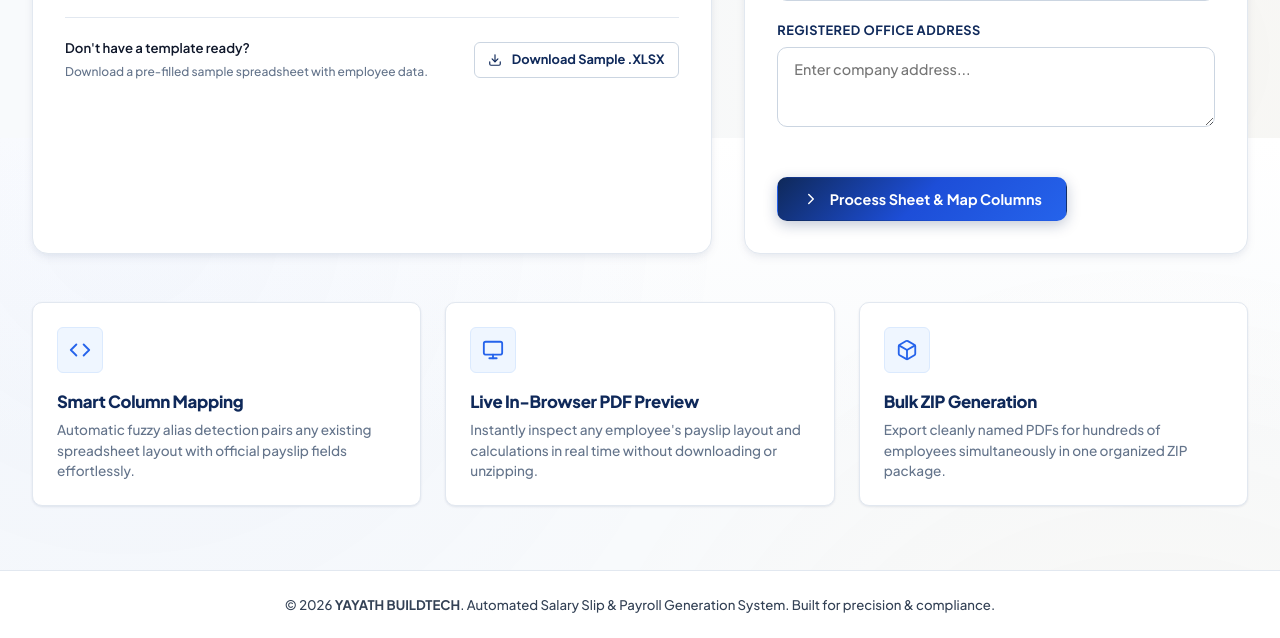
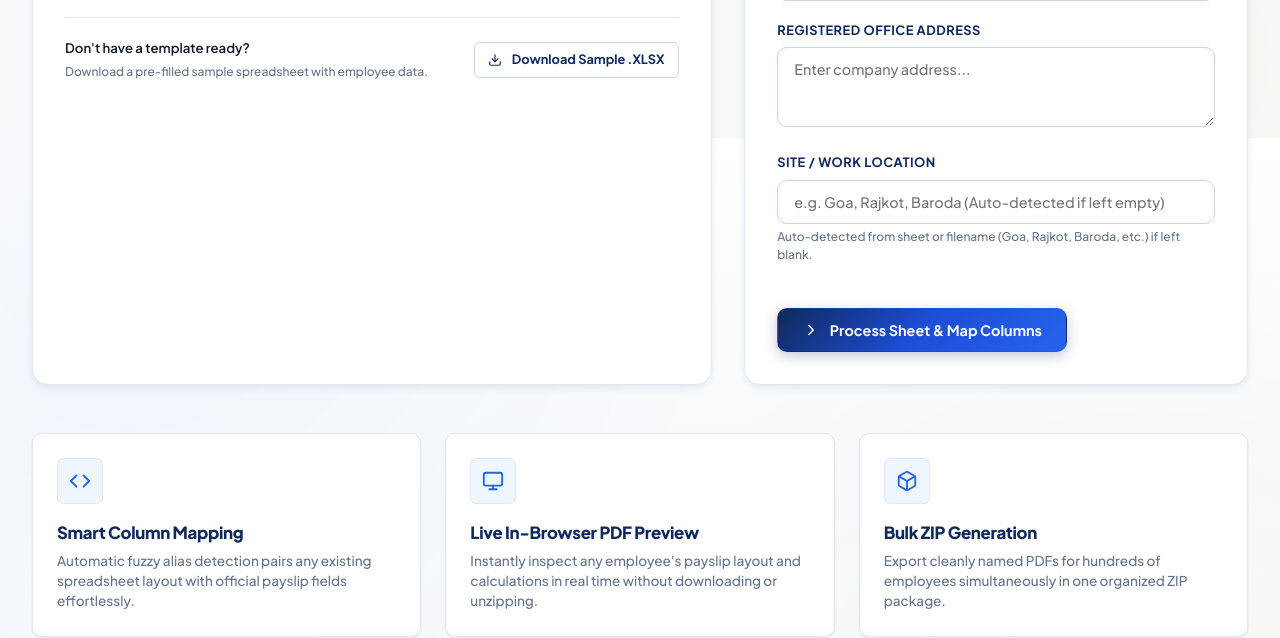
Before and after one commit to SKRLDigitalMarkter/Payslip_YB, a Flask app: template templates/index.html in a window 1280 px wide. Shown: the part 662-1300 px from the top of the page. Before the commit the page ends 1275 px from the top, so only its background shows below. Run offline with Flask 3, Linux system fonts and the light colour scheme; the template is opened without the code that fills it, so the values that code supplies are empty.

Commit message:
Fix dynamic site location for Goa, Rajkot, Baroda and custom sites

```diff
--- a/app.py
+++ b/app.py
@@ -182,6 +182,42 @@ def num(v):
     except Exception:
         return 0.0
 
+def detect_location(banner_text: str = "", filename: str = "") -> str:
+    """Auto-detect site / location from uploaded file banner or filename."""
+    CITIES = [
+        "GOA", "RAJKOT", "BARODA", "VADODARA", "SURAT", "AHMEDABAD",
+        "GURUGRAM", "GURGAON", "NOIDA", "MUMBAI", "PUNE", "DELHI",
+        "JAIPUR", "INDORE", "BENGALURU", "BANGALORE", "HYDERABAD", "CHENNAI", "KOLKATA"
+    ]
+    # 1. From banner text (e.g. "Adidev - Goa")
+    if banner_text:
+        bt_upper = str(banner_text).upper()
+        if "-" in bt_upper:
+            parts = [p.strip() for p in bt_upper.split("-") if p.strip()]
+            if len(parts) > 1:
+                clean_cand = re.sub(r"\b(WAGE|SHEET|WAGESS|OCT|NOV|DEC|JAN|FEB|MAR|APR|MAY|JUN|JUL|AUG|SEP|\d+)\b", "", parts[-1]).strip()
+                if clean_cand:
+                    return "BARODA" if clean_cand == "VADODARA" else clean_cand
+        for city in CITIES:
+            if re.search(rf"\b{city}\b", bt_upper):
+                return "BARODA" if city == "VADODARA" else city
+
+    # 2. From filename (e.g. "GOA_-_WAGE_SHEET_-_Oct_26.xlsx")
+    fn_upper = os.path.basename(str(filename)).upper()
+    for city in CITIES:
+        if re.search(rf"\b{city}\b", fn_upper) or city in fn_upper:
+            return "BARODA" if city == "VADODARA" else city
+
+    # 3. Clean banner fallback
+    if banner_text:
+        clean_b = re.sub(r"[^A-Za-z0-9\s-]", " ", str(banner_text)).strip()
+        if clean_b:
+            last = clean_b.split()[-1].upper()
+            if len(last) >= 3 and not any(k in last for k in ["WAGE", "SHEET", "DATA"]):
+                return last
+
+    return ""
+
 def money(v):
     val = round(num(v))
     return f"{val:,.2f}"
@@ -354,7 +390,7 @@ def calculate_row_financials(row, mapping):
         "net": net
     }
 
-def build_pdf(row, mapping, month, company=DEFAULT_COMPANY, address=DEFAULT_ADDRESS):
+def build_pdf(row, mapping, month, company=DEFAULT_COMPANY, address=DEFAULT_ADDRESS, location=""):
     buf = io.BytesIO()
     doc = SimpleDocTemplate(
         buf,
@@ -521,9 +557,12 @@ def build_pdf(row, mapping, month, company=DEFAULT_COMPANY, address=DEFAULT_ADDR
         ("Leave Bal.",    getval(row, mapping, "leave_bal")),
         ("ESI No.",       getval(row, mapping, "esi_no", "N/A")),
     ]
+    emp_loc = (getval(row, mapping, "location") or location or "").strip()
+    emp_unit = (getval(row, mapping, "unit") or emp_loc).strip()
+
     right_fields = [
-        ("Location",         getval(row, mapping, "location") or "BARODA"),
-        ("Unit",             getval(row, mapping, "unit") or "BARODA"),
+        ("Location",         emp_loc or "Site Office"),
+        ("Unit",             emp_unit or "Site Office"),
         ("Joining Date",     getval(row, mapping, "joining_date") or ""),
         ("Paid days",        f"{float(paid_d):.2f}" if paid_d and str(paid_d).replace('.', '', 1).isdigit() else paid_d),
         ("Bank Account No.", getval(row, mapping, "bank", "N/A")),
@@ -855,6 +894,9 @@ def index():
         month = request.form.get("month") or datetime.now().strftime("%B, %Y")
         company = request.form.get("company") or DEFAULT_COMPANY
         address = request.form.get("address") or DEFAULT_ADDRESS
+        form_location = request.form.get("location", "").strip()
+        detected_loc = form_location or detect_location(detected_site_name, f.filename)
+        location = detected_loc.upper() if detected_loc else ""
 
         # Calculate quick summary aggregates
         total_payout = 0.0
@@ -872,7 +914,8 @@ def index():
             "total_gross": f"{total_gross:,.2f}",
             "total_ded": f"{total_ded:,.2f}",
             "mapped_count": len([k for k, v in mapping.items() if v in columns]),
-            "total_fields": len(FIELDS)
+            "total_fields": len(FIELDS),
+            "location": location
         }
 
         # Build a single JSON blob for safe embedding in a <script> tag
@@ -882,7 +925,8 @@ def index():
             "mapping": mapping,
             "month": month,
             "company": company,
-            "address": address
+            "address": address,
+            "location": location
         }, ensure_ascii=False)
 
         return render_template(
@@ -895,6 +939,7 @@ def index():
             month=month,
             company=company,
             address=address,
+            location=location,
             payroll_data_json=payroll_data_json
         )
 
@@ -920,9 +965,10 @@ def preview_pdf():
         month = data.get("month", "") or datetime.now().strftime("%B, %Y")
         company = data.get("company", DEFAULT_COMPANY)
         address = data.get("address", DEFAULT_ADDRESS)
+        location = data.get("location", "").strip()
 
         row = pd.Series(row_dict)
-        pdf_bytes = build_pdf(row, mapping, month, company, address)
+        pdf_bytes = build_pdf(row, mapping, month, company, address, location=location)
 
         name = getval(row, mapping, "name") or "Employee"
         code = getval(row, mapping, "code") or "001"
@@ -949,6 +995,7 @@ def generate():
     month = request.form.get("month", "").strip() or datetime.now().strftime("%B, %Y")
     company = request.form.get("company", DEFAULT_COMPANY).strip() or DEFAULT_COMPANY
     address = request.form.get("address", DEFAULT_ADDRESS).strip() or DEFAULT_ADDRESS
+    location = request.form.get("location", "").strip()
     selected = request.form.get("employee_index", "all")
 
     rows = list(enumerate(records))
@@ -969,7 +1016,7 @@ def generate():
         code = getval(row, mapping, "code") or str(idx + 1)
         name = getval(row, mapping, "name") or f"Employee_{idx + 1}"
         safe = re.sub(r"[^A-Za-z0-9_-]+", "_", f"{name}_{code}").strip("_")
-        pdf = build_pdf(row, mapping, month, company, address)
+        pdf = build_pdf(row, mapping, month, company, address, location=location)
         outputs.append((f"{safe}.pdf", pdf))
 
     # Single employee download
--- a/templates/index.html
+++ b/templates/index.html
@@ -120,6 +120,14 @@
         <textarea id="addressInput" name="address" class="form-control" rows="3" placeholder="Enter company address...">{{ default_address }}</textarea>
       </div>
 
+      <div class="form-group">
+        <label for="locationInput" class="form-label">Site / Work Location</label>
+        <input type="text" id="locationInput" name="location" class="form-control" placeholder="e.g. Goa, Rajkot, Baroda (Auto-detected if left empty)">
+        <span style="font-size: 0.75rem; color: var(--text-muted); margin-top: 0.25rem; display: block;">
+          Auto-detected from sheet or filename (Goa, Rajkot, Baroda, etc.) if left blank.
+        </span>
+      </div>
+
       <button type="submit" id="uploadSubmitBtn" class="btn btn-primary btn-block" style="margin-top: 1.5rem;">
         <svg width="18" height="18" viewBox="0 0 24 24" fill="none" stroke="currentColor" stroke-width="2" stroke-linecap="round" stroke-linejoin="round">
           <polyline points="9 18 15 12 9 6"></polyline>
```
Also changed, not shown: templates/mapping.html (+21 -7 lines).
